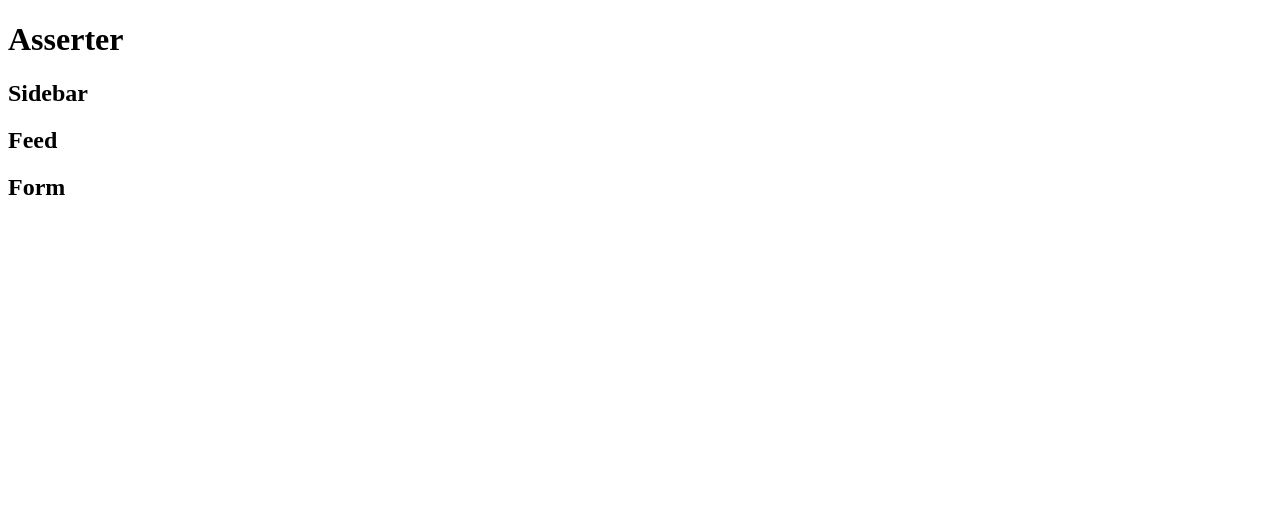
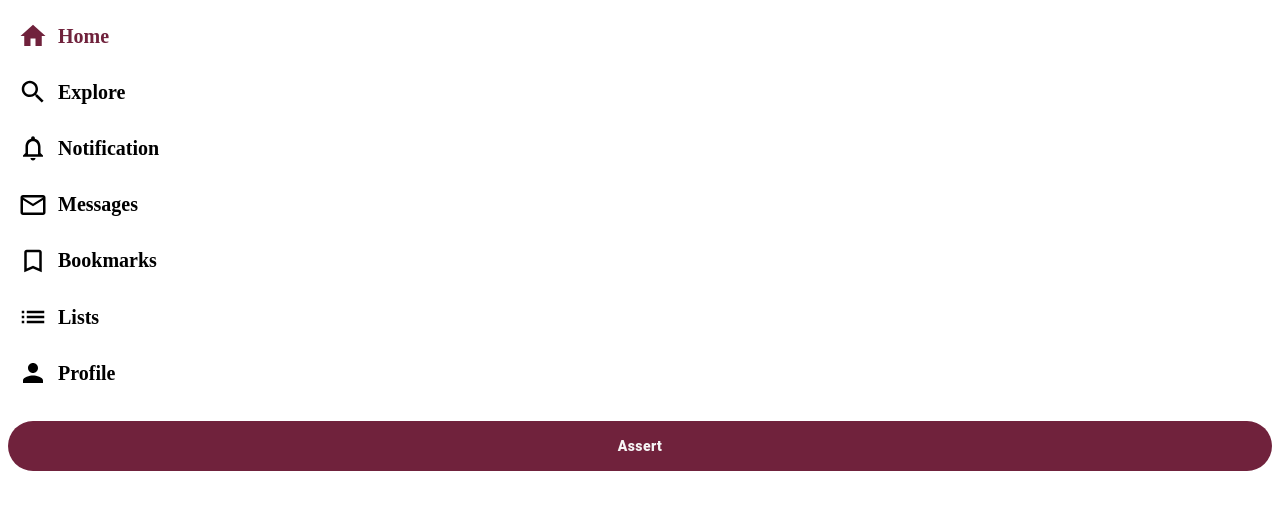
Before and after one commit to PratapTyagi/asserter, a React (Create React App) app: page / in a window 1280 px wide. Shown: the top 510 px of the page. Built offline with nearby package versions, Linux system fonts and the light colour scheme.

Commit message:
Implemented Sidebar effectively

```diff
--- a/package.json
+++ b/package.json
@@ -3,6 +3,8 @@
   "version": "0.1.0",
   "private": true,
   "dependencies": {
+    "@material-ui/core": "^4.11.4",
+    "@material-ui/icons": "^4.11.2",
     "@testing-library/jest-dom": "^5.12.0",
     "@testing-library/react": "^11.2.6",
     "@testing-library/user-event": "^12.8.3",
--- a/src/App.css
+++ b/src/App.css
@@ -3,3 +3,8 @@
   padding: 0;
   box-sizing: border-box;
 }
+
+body {
+  --twitter-color: whitesmoke;
+  --twitter-background: rgb(112, 34, 60);
+}
--- a/src/App.js
+++ b/src/App.js
@@ -5,10 +5,10 @@ import SignInSignUp from "./components/signin-signup/SignInSignUp";
 const App = () => {
   return (
     <div className="app">
-      <h1>Asserter</h1>
+      {/* <h1>Asserter</h1> */}
       <Sidebar />
-      <Feed />
-      <SignInSignUp />
+      {/* <Feed />
+      <SignInSignUp /> */}
     </div>
   );
 };
--- a/src/components/sidebar/Sidebar.css
+++ b/src/components/sidebar/Sidebar.css
@@ -0,0 +1,21 @@
+:root {
+  --twitter-color: whitesmoke;
+  --twitter-background: rgb(112, 34, 60);
+}
+
+.sidebar {
+  display: flex;
+  flex-direction: column;
+}
+
+.sidebar_assert {
+  background-color: var(--twitter-background) !important;
+  color: var(--twitter-color) !important;
+  border: none !important;
+  font-weight: 900 !important;
+  border-radius: 30px !important;
+  text-transform: inherit !important;
+  border-radius: 30px !important;
+  height: 50px !important;
+  margin-top: 20px !important;
+}
--- a/src/components/sidebar/Sidebar.jsx
+++ b/src/components/sidebar/Sidebar.jsx
@@ -1,9 +1,32 @@
+import {
+  Home,
+  Search,
+  NotificationsNone,
+  MailOutline,
+  BookmarkBorder,
+  List,
+  Person,
+} from "@material-ui/icons";
+import { Button } from "@material-ui/core";
+
+import SidebarOption from "./SidebarOption";
+
 import "./Sidebar.css";
 const Sidebar = () => {
   return (
-    <>
-      <h2>Sidebar</h2>
-    </>
+    <div className="sidebar">
+      <SidebarOption active text="Home" Icon={Home} />
+      <SidebarOption text="Explore" Icon={Search} />
+      <SidebarOption text="Notification" Icon={NotificationsNone} />
+      <SidebarOption text="Messages" Icon={MailOutline} />
+      <SidebarOption text="Bookmarks" Icon={BookmarkBorder} />
+      <SidebarOption text="Lists" Icon={List} />
+      <SidebarOption text="Profile" Icon={Person} />
+
+      <Button varient="contained" className="sidebar_assert" fullWidth>
+        Assert
+      </Button>
+    </div>
   );
 };
 
--- /dev/null
+++ b/src/components/sidebar/SidebarOption.css
@@ -0,0 +1,31 @@
+.sidebarOption {
+  display: flex;
+  align-items: center;
+  cursor: pointer;
+}
+
+.sidebarOption:hover {
+  border-radius: 30px;
+  color: var(--twitter-color);
+  background-color: var(--twitter-background);
+  transition: color 0.2s ease-out;
+}
+
+.sidebarOption > .MuiSvgIcon-root {
+  padding: 10px;
+  font-size: 30px;
+}
+
+.sidebarOption > h2 {
+  font-weight: 800;
+  font-size: 20px;
+  margin-right: 20px;
+}
+
+.sidebarOption--active {
+  color: var(--twitter-background);
+}
+
+.sidebarOption--active:hover {
+  color: var(--twitter-color);
+}
--- /dev/null
+++ b/src/components/sidebar/SidebarOption.jsx
@@ -0,0 +1,11 @@
+import "./SidebarOption.css";
+const SidebarOption = ({ Icon, text, active }) => {
+  return (
+    <div className={`sidebarOption && ${active && "sidebarOption--active"}`}>
+      <Icon />
+      <h2>{text}</h2>
+    </div>
+  );
+};
+
+export default SidebarOption;
```
Also changed, not shown: 1 other file (tests, documents, lock files or other folders).
